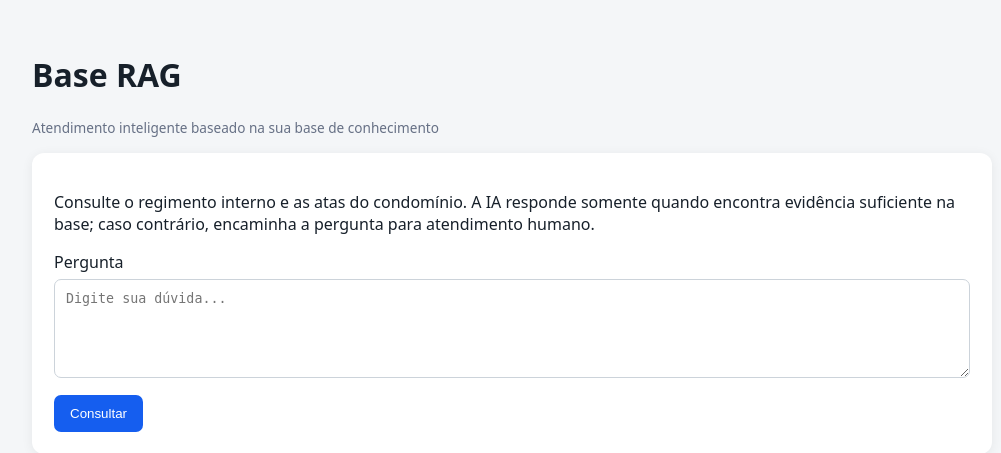
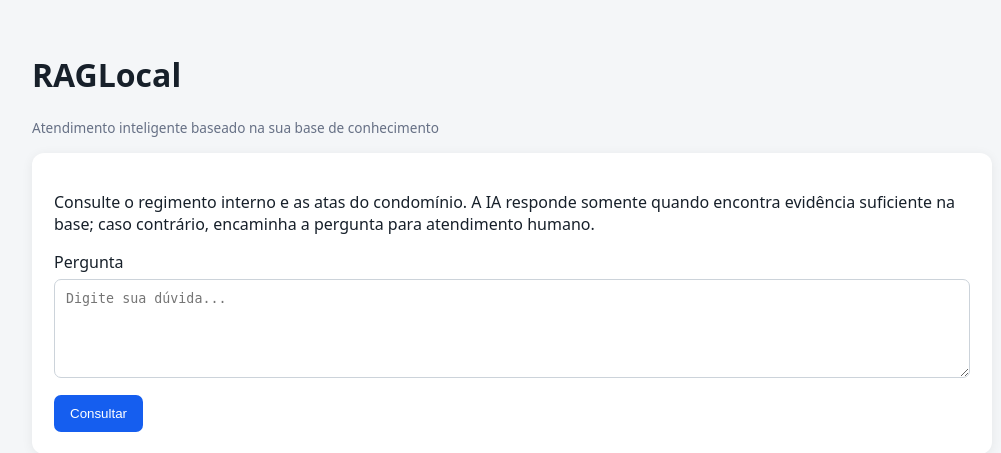
Before and after one commit to danpedron/raglocal, a PHP site: page /index.php in a window 1280 px wide. Shown: the top 453 px of the page, without its empty margins (128-1129 px from the left). Run offline with PHP 8.4, Linux system fonts and the light colour scheme; data comes from the database, SQL or seed files in the repository; some libraries are stand-ins or nearby versions.

Commit message:
Rename project to RAGLocal

```diff
--- a/database/migration_008_branding.sql
+++ b/database/migration_008_branding.sql
@@ -8,7 +8,7 @@ CREATE TABLE IF NOT EXISTS settings (
 ) ENGINE=InnoDB DEFAULT CHARSET=utf8mb4 COLLATE=utf8mb4_unicode_ci;
 
 INSERT INTO settings(name, value) VALUES
-  ('brand_name', 'Base RAG'),
+  ('brand_name', 'RAGLocal'),
   ('brand_subtitle', 'Atendimento inteligente baseado na sua base de conhecimento'),
   ('brand_logo_filename', ''),
   ('brand_logo_mime', '')
--- a/database/schema.sql
+++ b/database/schema.sql
@@ -15,7 +15,7 @@ CREATE TABLE settings (
 ) ENGINE=InnoDB DEFAULT CHARSET=utf8mb4 COLLATE=utf8mb4_unicode_ci;
 
 INSERT INTO settings(name, value) VALUES
-  ('brand_name', 'Base RAG'),
+  ('brand_name', 'RAGLocal'),
   ('brand_subtitle', 'Atendimento inteligente baseado na sua base de conhecimento'),
   ('brand_logo_filename', ''),
   ('brand_logo_mime', '')
--- a/public/index.php
+++ b/public/index.php
@@ -253,8 +253,8 @@ function save_setting(string $key, string $value): void
 
 function brand_name(): string
 {
-    $value = trim(setting('brand_name', envv('APP_BRAND_NAME', 'Base RAG')));
-    return $value !== '' ? mb_substr($value, 0, 120, 'UTF-8') : 'Base RAG';
+    $value = trim(setting('brand_name', envv('APP_BRAND_NAME', 'RAGLocal')));
+    return $value !== '' ? mb_substr($value, 0, 120, 'UTF-8') : 'RAGLocal';
 }
 
 function brand_subtitle(): string
@@ -918,7 +918,7 @@ if ($route === 'settings' && admin() && $_SERVER['REQUEST_METHOD'] === 'POST') {
     $newBrandName = trim((string) ($_POST['brand_name'] ?? brand_name()));
     $newBrandSubtitle = trim((string) ($_POST['brand_subtitle'] ?? brand_subtitle()));
     if ($newBrandName === '') {
-        $newBrandName = 'Base RAG';
+        $newBrandName = 'RAGLocal';
     }
     $newBrandName = mb_substr($newBrandName, 0, 120, 'UTF-8');
     $newBrandSubtitle = mb_substr($newBrandSubtitle, 0, 240, 'UTF-8');
```
Also changed, not shown: README.md, 2 other files.
